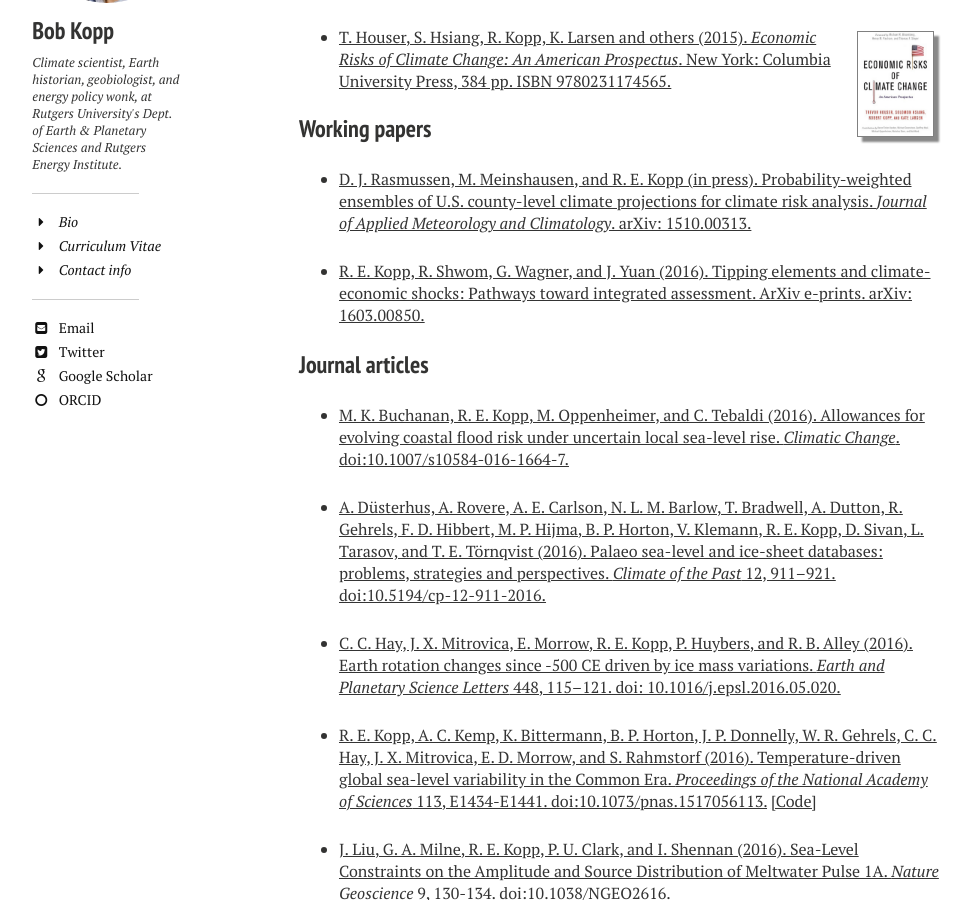
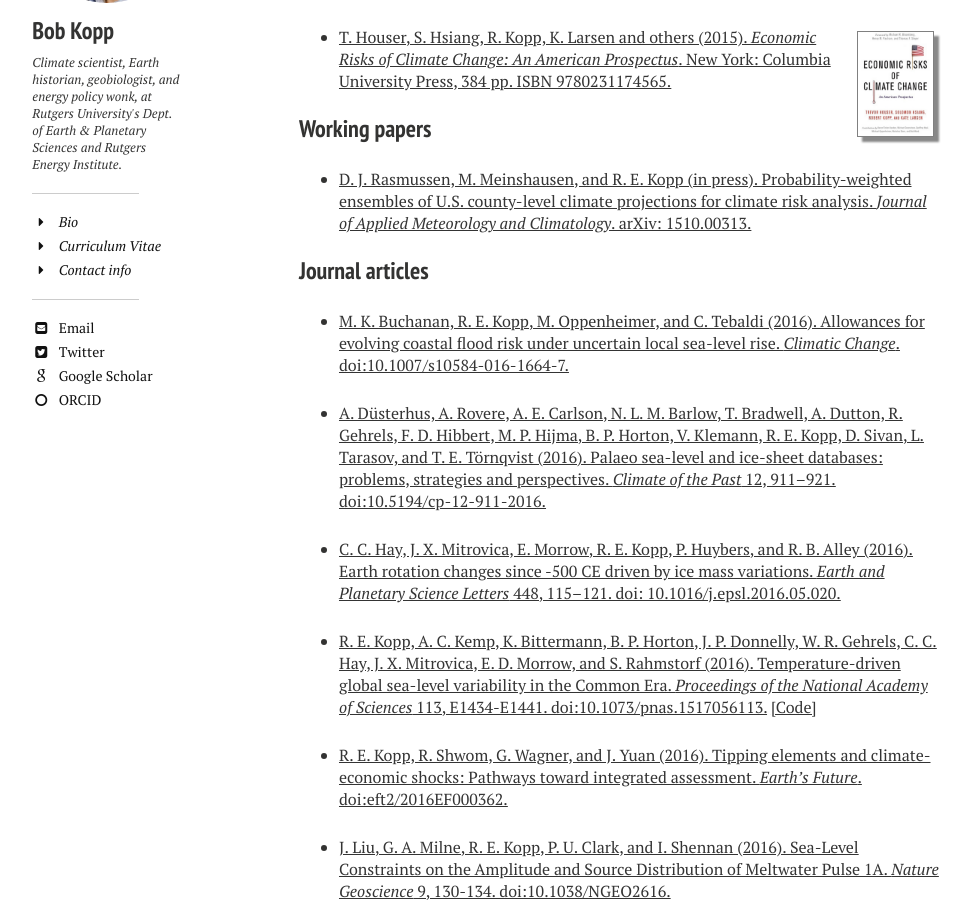
Before and after one commit to mrke/bobkopp.github.io, a Jekyll site: the page built from papers/index.md, in a window 1280 px wide and 900 px high, scrolled down 1228 px. Shown: the whole window, without its empty margins (21-992 px from the left). Built offline with Jekyll 4.4.1, drawn with Linux system fonts in a browser that asks for light colours; nearby versions of some CDN libraries; some of the changed lines change nothing that is shown; some of the changed text lies outside the part shown.

Commit message:
New paper

```diff
--- a/papers/index.md
+++ b/papers/index.md
@@ -2,7 +2,7 @@
 layout: page
 title: Publications
 tags: [papers]
-modified: June 10 2016
+modified: July 11 2016
 comments: false
 share: false
 image:
@@ -39,8 +39,6 @@ image:
 
 * [D. J. Rasmussen, M. Meinshausen, and R. E. Kopp (in press). Probability-weighted ensembles of U.S. county-level climate projections for climate risk analysis. _Journal of Applied Meteorology and Climatology_. arXiv: 1510.00313.](http://arxiv.org/abs/1510.00313)
 
-* [R. E. Kopp, R. Shwom, G. Wagner, and J. Yuan (2016). Tipping elements and climate-economic shocks: Pathways toward integrated assessment. ArXiv e-prints. arXiv: 1603.00850.](http://arxiv.org/abs/1603.00850)
-
 ### Journal articles
 
 * [M. K. Buchanan, R. E. Kopp, M. Oppenheimer, and C. Tebaldi (2016). Allowances for evolving coastal flood risk under uncertain local sea-level rise. _Climatic Change_. doi:10.1007/s10584-016-1664-7.](http://dx.doi.org/10.1007/s10584-016-1664-7)
@@ -50,6 +48,8 @@ image:
 * [C. C. Hay, J. X. Mitrovica, E. Morrow, R. E. Kopp, P. Huybers, and R. B. Alley (2016). Earth rotation changes since -500 CE driven by ice mass variations. _Earth and Planetary Science Letters_ 448, 115–121. doi: 10.1016/j.epsl.2016.05.020.](http://dx.doi.org/10.1016/j.epsl.2016.05.020)
 
 * [R. E. Kopp, A. C. Kemp, K. Bittermann, B. P. Horton, J. P. Donnelly, W. R. Gehrels, C. C. Hay, J. X. Mitrovica, E. D. Morrow, and S. Rahmstorf (2016). Temperature-driven global sea-level variability in the Common Era. _Proceedings of the National Academy of Sciences_ 113, E1434-E1441. doi:10.1073/pnas.1517056113.](http://dx.doi.org/10.1073/pnas.1517056113) [[Code]](https://github.com/bobkopp/CESL-STEHM-GP/releases)
+
+* [R. E. Kopp, R. Shwom, G. Wagner, and J. Yuan (2016). Tipping elements and climate-economic shocks: Pathways toward integrated assessment. _Earth's Future_.  doi:eft2/2016EF000362.](http://dx.doi.org/eft2/2016EF000362)
 
 * [J. Liu, G. A. Milne, R. E. Kopp, P. U. Clark, and I. Shennan (2016). Sea-Level Constraints on the Amplitude and Source Distribution of Meltwater Pulse 1A. _Nature Geoscience_ 9, 130-134. doi:10.1038/NGEO2616.](http://dx.doi.org/10.1038/NGEO2616)
 
```
